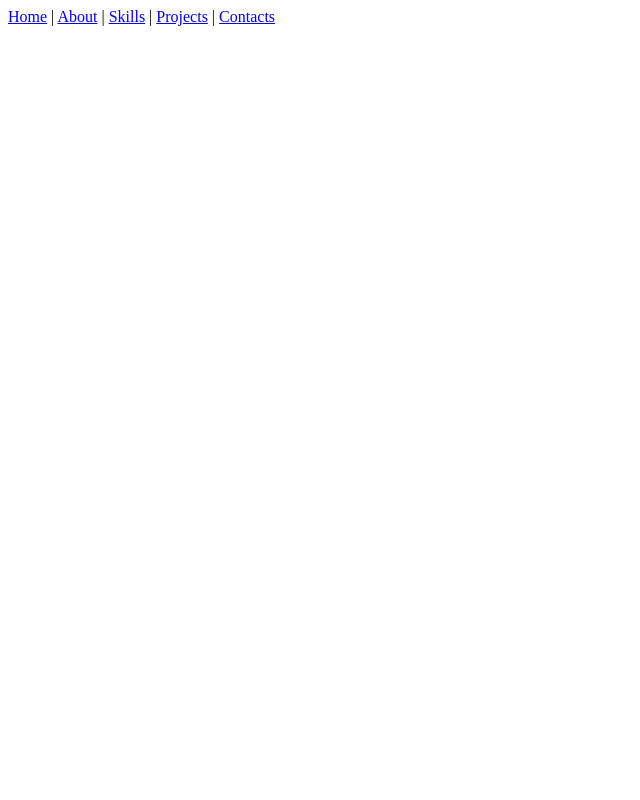
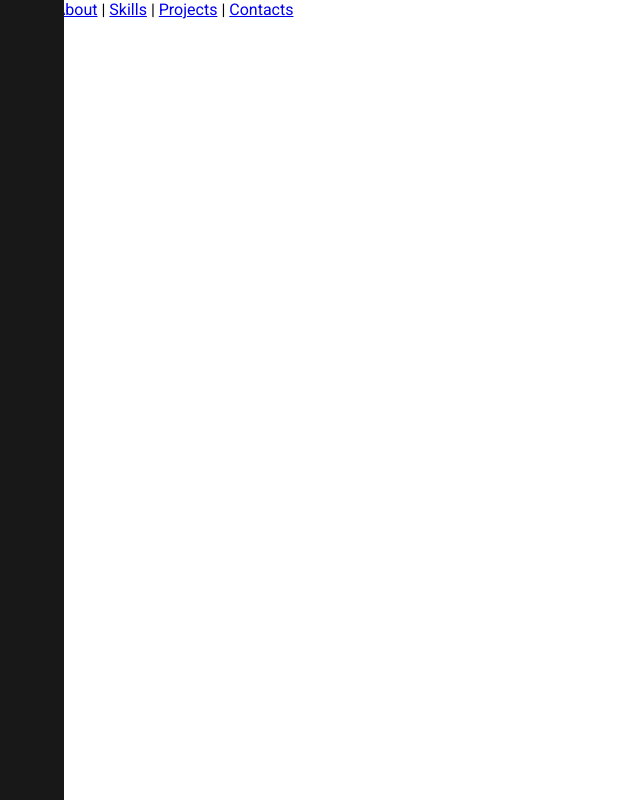
Before and after one commit to kostya-x/kostya-x.github.io, a Vue app: page / in a window 1280 px wide. Shown: the whole page, without its empty margins (0-640 px from the left). Built offline with nearby package versions, Linux system fonts and the light colour scheme.

Commit message:
add Roboto font

```diff
--- a/src/App.vue
+++ b/src/App.vue
@@ -1,5 +1,6 @@
 <template>
   <div id="app">
+    <the-header />
     <div id="nav">
       <router-link to="/">Home</router-link> |
       <router-link to="/about">About</router-link> |
@@ -11,4 +12,22 @@
   </div>
 </template>
 
-<style lang="scss"></style>
+<script>
+import TheHeader from "./components/TheHeader.vue";
+
+export default {
+  name: "App",
+  components: {
+    TheHeader
+  }
+};
+</script>
+
+<style lang="scss">
+@import url("https://fonts.googleapis.com/css2?family=Roboto:wght@300;400;700&display=swap");
+
+body {
+  margin: 0;
+  font-family: "Roboto", sans-serif;
+}
+</style>
--- a/src/scss/_variables.scss
+++ b/src/scss/_variables.scss
@@ -4,5 +4,3 @@
 $color-dark: #181818;
 $color-darkest: #070707;
 $color-text: #fff;
-
-$font-main: "Roboto", sans-serif;
```
